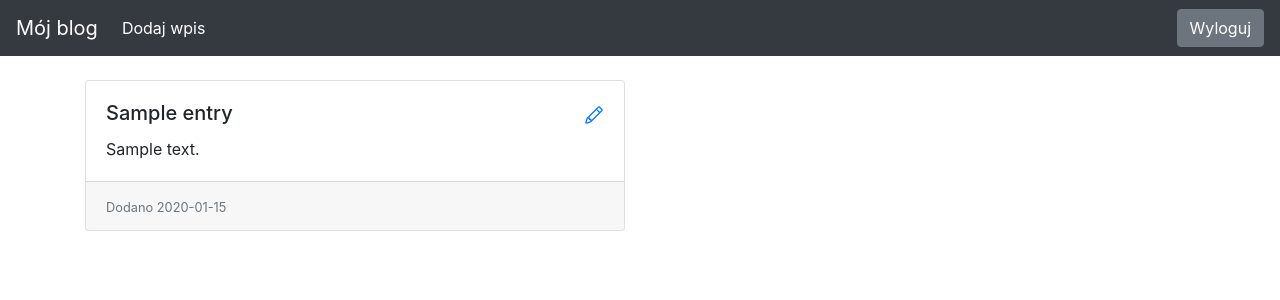
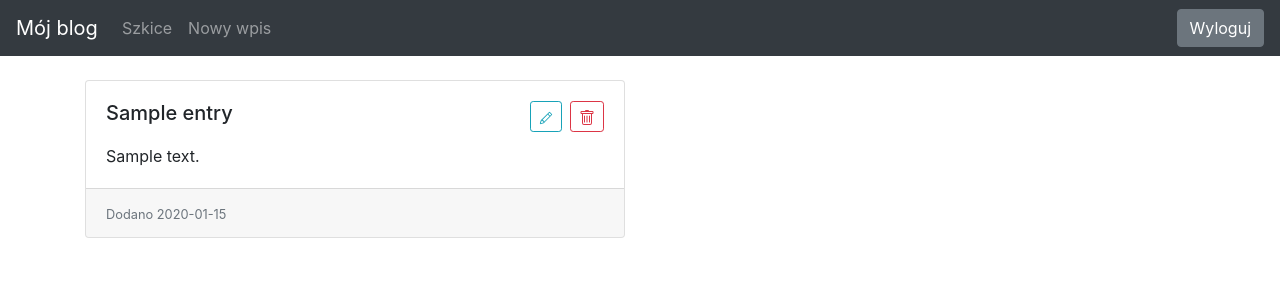
Before and after one commit to JusLas/blog, a Flask app: page / in a window 1280 px wide. Shown: the top 300 px of the page. Run offline with Flask 2, Linux system fonts and the light colour scheme; the visitor is signed in with stand-in values (Sample User, id 1); tables that the repository leaves empty hold one stand-in row (values such as "Sample post"); some libraries are stand-ins or nearby versions.

Commit message:
Dodano listę szkiców oraz kasowanie

```diff
--- a/blog/routes.py
+++ b/blog/routes.py
@@ -46,6 +46,14 @@ def index():
     return render_template("homepage.html", all_posts=all_posts)
 
 
+@app.route("/drafts/", methods=['GET'])
+@login_required
+def list_drafts():
+    drafts = Entry.query.filter_by(
+        is_published=False).order_by(Entry.pub_date.desc())
+    return render_template("drafts.html", drafts=drafts)
+
+
 @app.route("/new-post/", methods=["GET", "POST"])
 @login_required
 def create_entry():
@@ -57,6 +65,16 @@ def create_entry():
 def edit_entry(entry_id):
     entry = Entry.query.filter_by(id=entry_id).first_or_404()
     return create_or_update(entry)
+
+
+@app.route("/delete-post/<int:entry_id>", methods=["POST"])
+@login_required
+def delete_entry(entry_id):
+    entry = Entry.query.filter_by(id=entry_id).first_or_404()
+    db.session.delete(entry)
+    db.session.commit()
+    flash(f'Usunięto wpis o tytule "{entry.title}"')
+    return redirect(url_for('index'))
 
 
 def create_or_update(entry=None):
--- a/blog/templates/base.html
+++ b/blog/templates/base.html
@@ -30,8 +30,11 @@
 
    <div class="collapse navbar-collapse" id="navbarsExampleDefault">
      <ul class="navbar-nav mr-auto">
-      <li class="nav-item active">
-        <a class="nav-link" href="/new-post/">Dodaj wpis</span></a>
+      <li class="nav-item {% if url_for(request.endpoint) == url_for('list_drafts') %} active {% endif %}">
+        <a class="nav-link" href="/drafts/">Szkice</span></a>
+      </li>
+      <li class="nav-item {% if url_for(request.endpoint) == url_for('create_entry') %} active {% endif %}">
+        <a class="nav-link" href="/new-post/">Nowy wpis</span></a>
       </li>
      </ul>
      {% if session.logged_in %}
--- a/blog/templates/homepage.html
+++ b/blog/templates/homepage.html
@@ -9,15 +9,25 @@
           <h5 class="card-title d-flex flex-row">
             {{ post.title }}
             {% if session.get('logged_in') %}
-            <a href="{{ url_for('edit_entry', entry_id=post.id) }}" class="ml-auto">
-              <svg class="bi bi-pencil" width="1em" height="1em" viewBox="0 0 16 16" fill="currentColor" xmlns="http://www.w3.org/2000/svg">
-                <path fill-rule="evenodd" d="M11.293 1.293a1 1 0 0 1 1.414 0l2 2a1 1 0 0 1 0 1.414l-9 9a1 1 0 0 1-.39.242l-3 1a1 1 0 0 1-1.266-1.265l1-3a1 1 0 0 1 .242-.391l9-9zM12 2l2 2-9 9-3 1 1-3 9-9z"/>
-                <path fill-rule="evenodd" d="M12.146 6.354l-2.5-2.5.708-.708 2.5 2.5-.707.708zM3 10v.5a.5.5 0 0 0 .5.5H4v.5a.5.5 0 0 0 .5.5H5v.5a.5.5 0 0 0 .5.5H6v-1.5a.5.5 0 0 0-.5-.5H5v-.5a.5.5 0 0 0-.5-.5H3z"/>
-              </svg>
-            </a>
+            <div class="d-flex flex-row align-items-start ml-auto">
+              <a href="{{ url_for('edit_entry', entry_id=post.id) }}" class="btn btn-sm btn-outline-info mr-2">
+                <svg class="bi bi-pencil" width="1em" height="1em" viewBox="0 0 16 16" fill="currentColor" xmlns="http://www.w3.org/2000/svg">
+                  <path fill-rule="evenodd" d="M11.293 1.293a1 1 0 0 1 1.414 0l2 2a1 1 0 0 1 0 1.414l-9 9a1 1 0 0 1-.39.242l-3 1a1 1 0 0 1-1.266-1.265l1-3a1 1 0 0 1 .242-.391l9-9zM12 2l2 2-9 9-3 1 1-3 9-9z"/>
+                  <path fill-rule="evenodd" d="M12.146 6.354l-2.5-2.5.708-.708 2.5 2.5-.707.708zM3 10v.5a.5.5 0 0 0 .5.5H4v.5a.5.5 0 0 0 .5.5H5v.5a.5.5 0 0 0 .5.5H6v-1.5a.5.5 0 0 0-.5-.5H5v-.5a.5.5 0 0 0-.5-.5H3z"/>
+                </svg>
+              </a>
+              <form action="{{ url_for('delete_entry', entry_id=post.id) }}" method="post">
+                <button type="submit" class="btn btn-sm btn-outline-danger">
+                  <svg xmlns="http://www.w3.org/2000/svg" width="16" height="16" fill="currentColor" class="bi bi-trash" viewBox="0 0 16 16">
+                    <path d="M5.5 5.5A.5.5 0 0 1 6 6v6a.5.5 0 0 1-1 0V6a.5.5 0 0 1 .5-.5zm2.5 0a.5.5 0 0 1 .5.5v6a.5.5 0 0 1-1 0V6a.5.5 0 0 1 .5-.5zm3 .5a.5.5 0 0 0-1 0v6a.5.5 0 0 0 1 0V6z"/>
+                    <path fill-rule="evenodd" d="M14.5 3a1 1 0 0 1-1 1H13v9a2 2 0 0 1-2 2H5a2 2 0 0 1-2-2V4h-.5a1 1 0 0 1-1-1V2a1 1 0 0 1 1-1H6a1 1 0 0 1 1-1h2a1 1 0 0 1 1 1h3.5a1 1 0 0 1 1 1v1zM4.118 4 4 4.059V13a1 1 0 0 0 1 1h6a1 1 0 0 0 1-1V4.059L11.882 4H4.118zM2.5 3V2h11v1h-11z"/>
+                  </svg>
+                </button>
+              </form>
+            </div>
             {% endif %}
           </h5>
-          <p class="card-text text-truncate">{{ post.body}}</p>
+          <p class="card-text">{{ post.body |truncate(100, true) }}</p>
         </div>
         <div class="card-footer">
             <small class="text-muted">Dodano {{ post.pub_date.strftime('%Y-%m-%d') }}</small>
```
Also changed, not shown: blog/templates/drafts.html (added, +36 -0 lines), README.md, blog.db.
